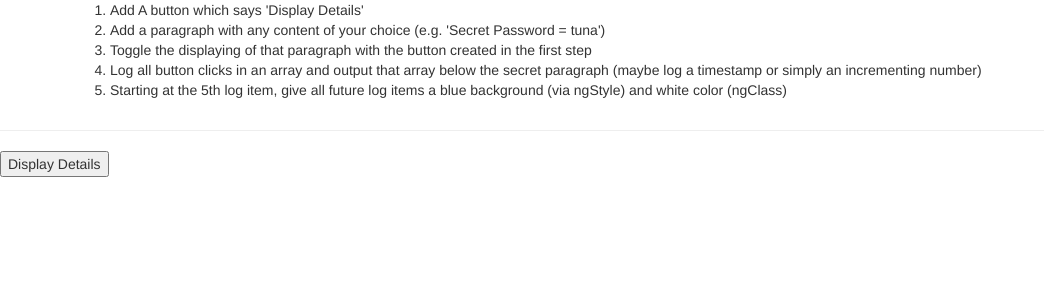
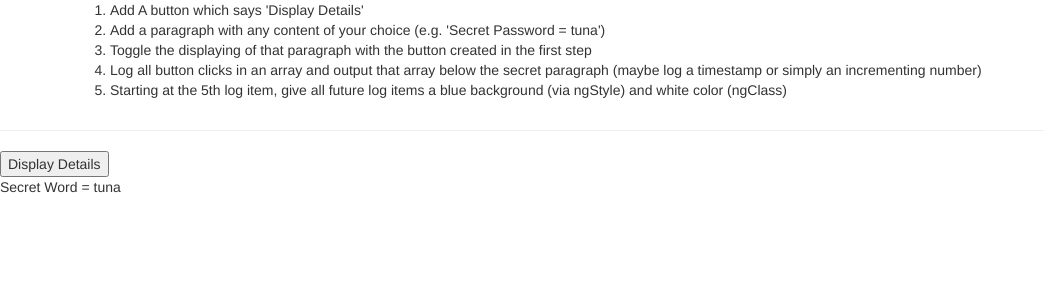
Before and after one commit to salomao91/assignment3_directives_basics, an Angular app: page / in a window 1280 px wide. Shown: the top 300 px of the page, without its empty margins (0-1044 px from the left). Built offline with nearby package versions, Linux system fonts and the light colour scheme.

Commit message:
2. Add a paragraph with any content of your choice (e.g. 'Secret Password = tuna')

```diff
--- a/src/app/app.component.html
+++ b/src/app/app.component.html
@@ -13,3 +13,4 @@
 </div>
 <hr/>
 <button>Display Details</button>
+<p>Secret Word = tuna</p>
```
